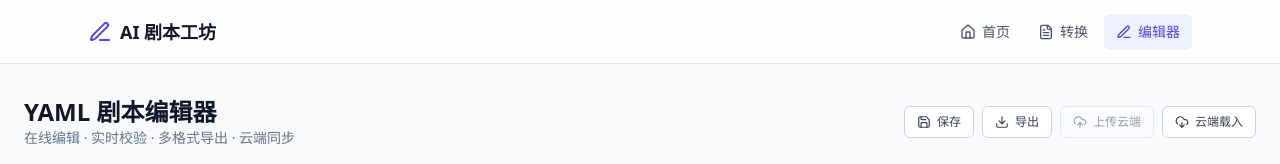
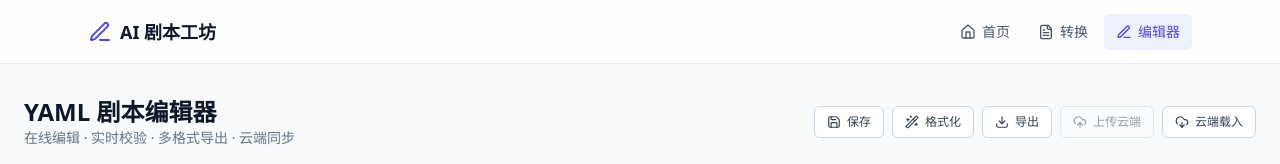
Before and after one commit to hepeng995/ai-screenplay-tool, a Next.js app: page /editor in a window 1280 px wide. Shown: the top 164 px of the page. Built offline with nearby package versions, Linux system fonts and the light colour scheme.

Commit message:
feat(editor): 添加 YAML 一键格式化按钮

```diff
--- a/src/app/editor/page.tsx
+++ b/src/app/editor/page.tsx
@@ -3,7 +3,7 @@
 import { useState, useEffect, useCallback, Suspense } from 'react';
 import { useSearchParams } from 'next/navigation';
 import yaml from 'js-yaml';
-import { Edit3, Download, Save, Upload as UploadIcon, FileJson, FileText, CloudUpload, CloudDownload } from 'lucide-react';
+import { Edit3, Download, Save, Upload as UploadIcon, FileJson, FileText, CloudUpload, CloudDownload, Wand2 } from 'lucide-react';
 import { Card, CardContent, CardHeader, CardTitle, CardDescription } from '@/components/ui/card';
 import { Button } from '@/components/ui/button';
 import { YamlEditor } from '@/components/editor/YamlEditor';
@@ -53,6 +53,22 @@ function EditorContent() {
     setSaveStatus('saved');
     setTimeout(() => setSaveStatus('idle'), 2000);
   }, [projectId, yamlContent]);
+
+  /** 格式化 YAML：解析后重新序列化，统一缩进和换行 */
+  const handleFormatYaml = useCallback(() => {
+    if (!yamlContent.trim()) {
+      toast.info('内容为空，无需格式化');
+      return;
+    }
+    try {
+      const parsed = yaml.load(yamlContent);
+      const formatted = yaml.dump(parsed, { indent: 2, lineWidth: 120 });
+      setYamlContent(formatted);
+      toast.success('YAML 格式化完成');
+    } catch (e) {
+      toast.error('YAML 格式化失败：' + (e instanceof Error ? e.message : '语法错误'));
+    }
+  }, [yamlContent]);
 
   const handleExportYaml = useCallback(() => {
     const blob = new Blob([yamlContent], { type: 'text/yaml;charset=utf-8' });
@@ -166,6 +182,10 @@ function EditorContent() {
             <Save className="h-3.5 w-3.5" />
             保存
           </Button>
+          <Button variant="outline" size="sm" onClick={handleFormatYaml} className="gap-1.5" title="格式化 YAML">
+            <Wand2 className="h-3.5 w-3.5" />
+            格式化
+          </Button>
           {/* 导出下拉 */}
           <div className="relative">
             <Button variant="outline" size="sm" onClick={() => setShowExportMenu(!showExportMenu)} className="gap-1.5">
```
